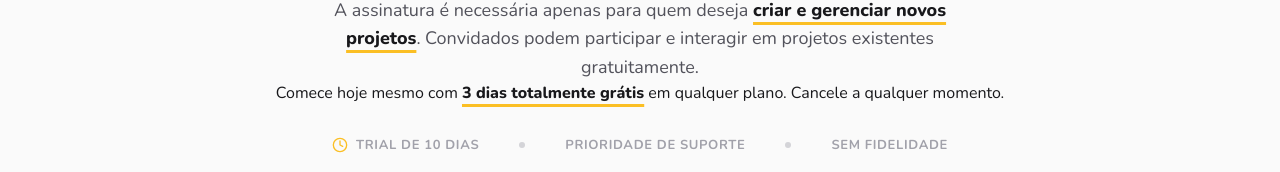
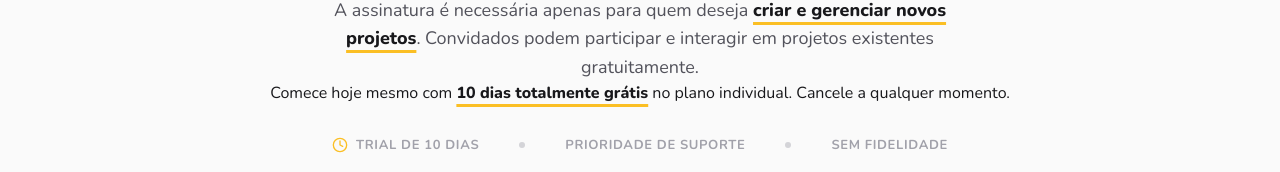
Before and after one commit to Sil-fiTech/Bentifiles-V2, a Next.js app in the folder frontend/: page /plans in a window 1280 px wide. Shown: the part 205-377 px from the top of the page. Built offline with nearby package versions, Linux system fonts and the light colour scheme; no server answers.

Commit message:
fix(plans): update trial period to 10 days for individual plan

```diff
--- a/frontend/src/app/plans/page.tsx
+++ b/frontend/src/app/plans/page.tsx
@@ -29,7 +29,7 @@ export default function PlansPage() {
           </p>
 
           <p className={styles.trialNote}>
-            Comece hoje mesmo com <span className={styles.highlight}>3 dias totalmente grátis</span> em qualquer plano.
+            Comece hoje mesmo com <span className={styles.highlight}>10 dias totalmente grátis</span> no plano individual.
             Cancele a qualquer momento.
           </p>
 
```
